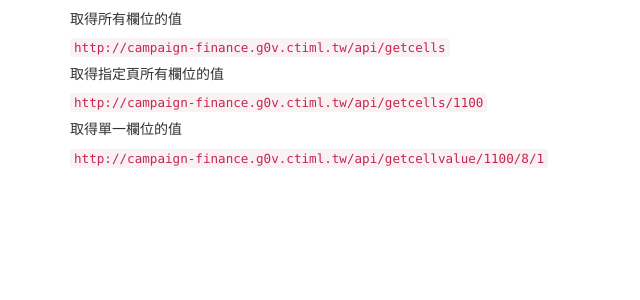
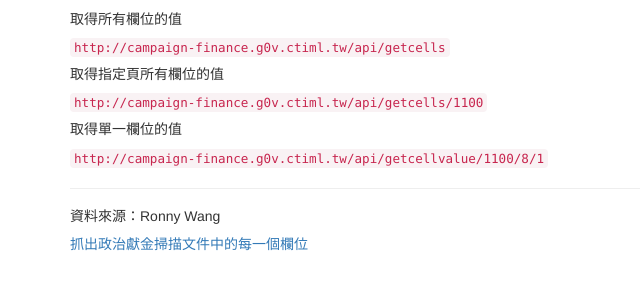
Before and after one commit to ctiml/campaign-finance.g0v.ctiml.tw, a PHP site: template webdata/views/index/index.phtml in a window 1280 px wide. Shown: the part 290-590 px from the top of the page, without its empty margins (0-640 px from the left). Run offline with PHP 8.4, Linux system fonts and the light colour scheme; the template is opened without the code that fills it, so the values that code supplies are empty; some libraries are stand-ins or nearby versions.

Commit message:
tag 一下 ronnywang

```diff
--- a/webdata/views/index/index.phtml
+++ b/webdata/views/index/index.phtml
@@ -15,5 +15,10 @@
         <h5>取得單一欄位的值</h5>
         <code>http://campaign-finance.g0v.ctiml.tw/api/getcellvalue/1100/8/1</code>
     </div>
+    <hr>
+    <div class="row-fluid">
+        <h5>資料來源：Ronny Wang</h5>
+        <a href="http://ronnywang.pixnet.net/blog/post/40488349">抓出政治獻金掃描文件中的每一個欄位</a>
+    </div>
 </div>
 <?= $this->partial('/common/footer.phtml', $this) ?>
```
